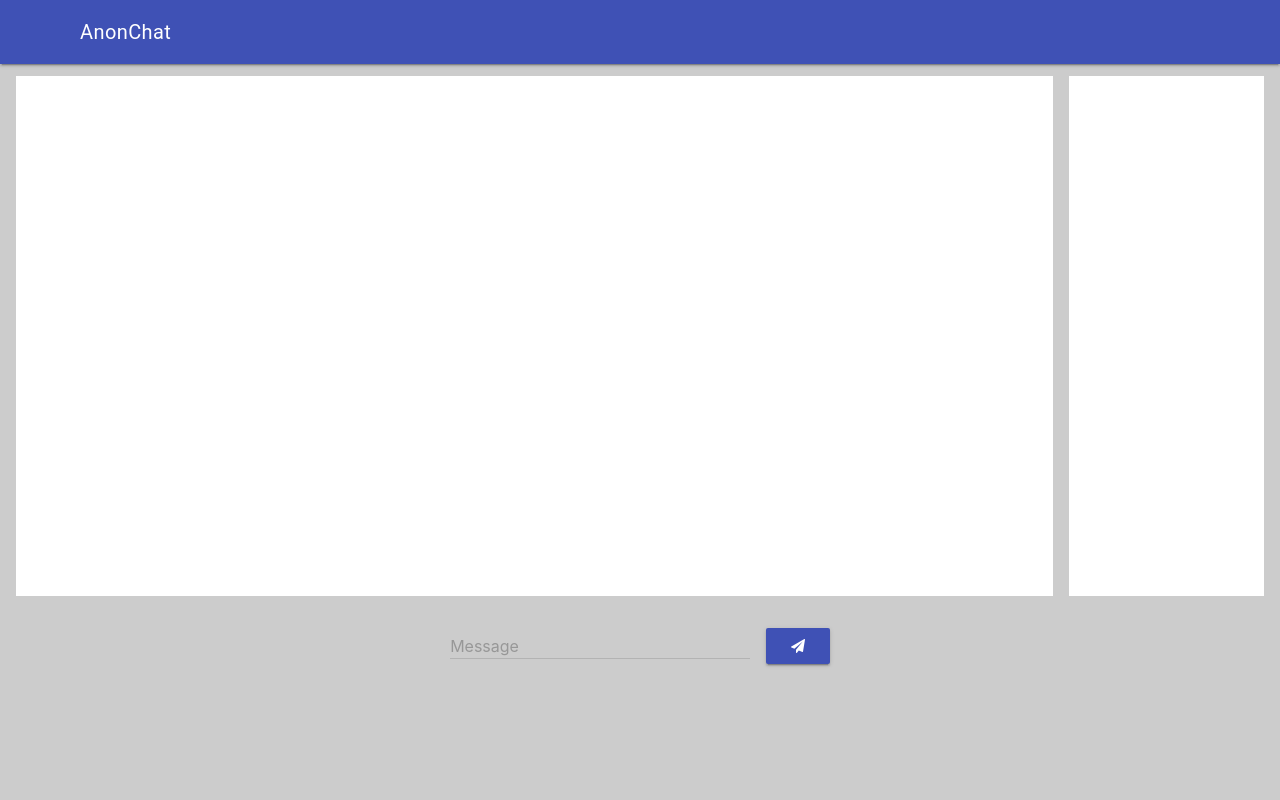
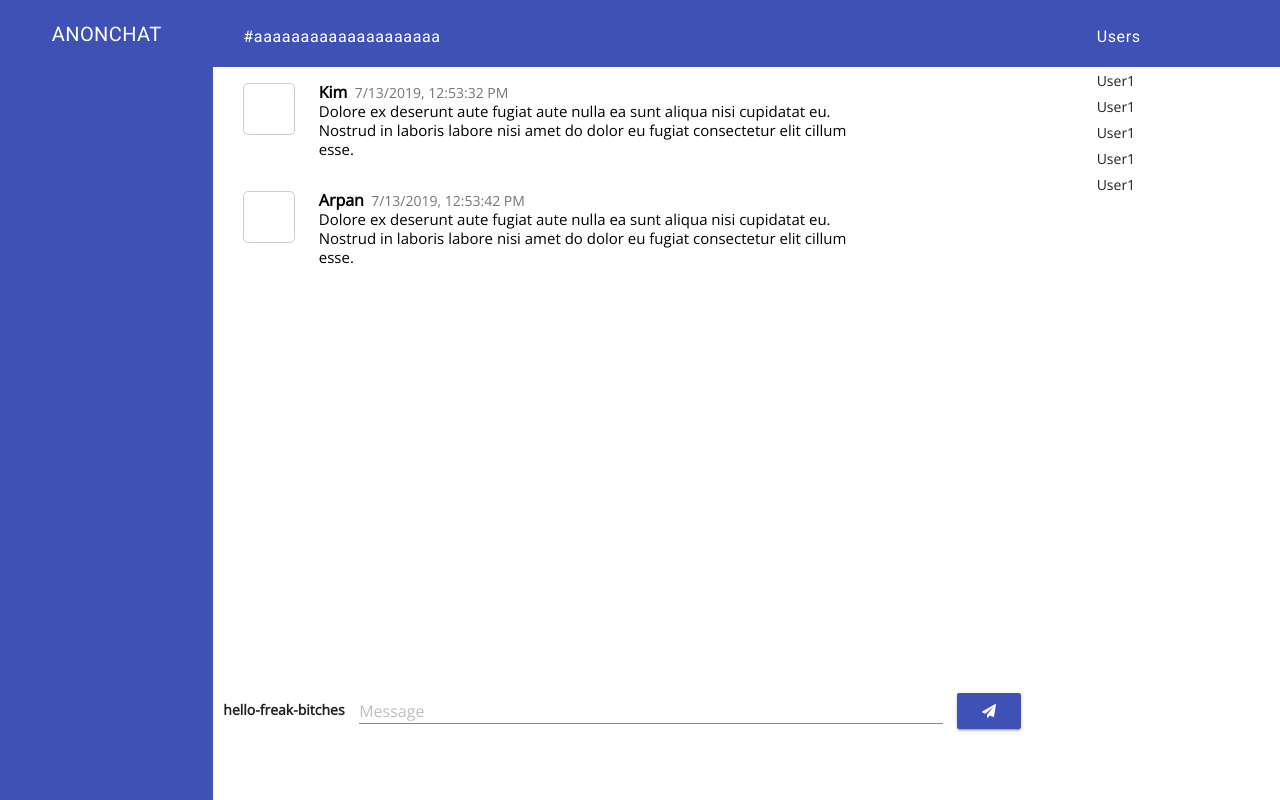
Before and after one commit to ajaydevarakonda/anonchat, a React (Create React App) app: page /chat in a window 1280 px wide. Built offline with nearby package versions, Linux system fonts and the light colour scheme; no server answers.

Commit message:
Design a UI for chat screen.

```diff
--- a/public/index.html
+++ b/public/index.html
@@ -20,9 +20,12 @@
       Learn how to configure a non-root public URL by running `npm run build`.
     -->
     <link rel="stylesheet" href="https://fonts.googleapis.com/icon?family=Material+Icons">
-    <link rel="stylesheet" href="https://code.getmdl.io/1.3.0/material.indigo-pink.min.css">
+    <link rel="stylesheet" href="https://code.getmdl.io/1.3.0/material.indigo-amber.min.css" />
     <script defer src="https://code.getmdl.io/1.3.0/material.min.js"></script>
     <link rel="stylesheet" href="https://stackpath.bootstrapcdn.com/font-awesome/4.7.0/css/font-awesome.min.css">
+    <link href="https://fonts.googleapis.com/css?family=Roboto&display=swap" rel="stylesheet">
+    <link href="https://fonts.googleapis.com/css?family=Open+Sans&display=swap" rel="stylesheet">
+
     <title>AnonChat | Anonymous Chat Application</title>
   </head>
   <body>
--- a/src/App.css
+++ b/src/App.css
@@ -1,5 +1,4 @@
 .App {
-  text-align: center;
 }
 
 .App-logo {
--- a/src/Chat.css
+++ b/src/Chat.css
@@ -1,7 +1,3 @@
-body {
-  background-color: #ccc;
-}
-
 main#chat-container {
   padding-top: 60px;
 }
@@ -9,11 +5,105 @@ main#chat-container {
 #chatbox {
     background-color: #fff;
     height: 65vh;
-    overflow-y: scroll;
+    overflow-y: auto;
 }
 
 #userlist {
     background-color: #fff;
     height: 65vh;
-    overflow-y: scroll;
+    overflow-y: auto;
 }
+
+h5 {
+    color: white;
+}
+
+.message-textfield {
+    width: 70%;
+}
+
+#message-form {
+    padding: 10px;
+}
+
+#chat {
+    height: 75vh;
+    overflow: auto;
+}
+
+.vh100 {
+    height: 100vh;
+}
+
+.text-center {
+    text-align: center;
+}
+
+.sidenav {
+    background-color: #3F51B5;
+}
+
+.chatbox {
+}
+
+.userlist {
+}
+
+#users-literal, #chatbox-literal {
+    vertical-align: middle;
+    background: #3F51B5;
+    color: white;
+    padding: 1px 3px 2px;
+    padding-left: 30px;
+}
+
+#chatbox-literal {
+    text-align: left;
+    padding-left: 30px;
+}
+
+.user {
+    padding-top: 4px;
+    padding-bottom: 2px;
+    padding-left: 30px;
+}
+
+#send-button {
+}
+
+
+.chat-message .username {
+    font-size: 16px;
+    color: black;
+    font-weight: 700;
+    margin-bottom: 5px;
+}
+
+.chat-message .user-message {
+    color: black;
+    font-size: 15px;
+}
+
+.chat-message .chat-pic {
+    height: 50px;
+    width: 50px;
+    margin: 16px 10px 10px;
+    border: 1px solid #ccc;
+    border-radius: 10%;
+}
+
+#chat > div.chat-message {
+    padding-left: 20px;
+}
+
+#chat .mdl-card {
+    min-height: 0px;
+}
+
+#username {
+    font-weight: 700;
+}
+
+#message{
+    border-bottom: 1px solid rgba(63, 81, 181, 0.7);
+}
--- a/src/Chat.js
+++ b/src/Chat.js
@@ -21,51 +21,115 @@ class Chat extends React.Component {
     render() {
         return (
           <div className="App">
-                {/* ================================================================================
-          NAVBAR */}
-                <div className="navbar">
-                    <div className="mdl-layout mdl-js-layout">
-                        <header className="mdl-layout__header">
-                            <div className="mdl-layout__header-row">
-                                {/* Add an image here */}
-                                <span className="mdl-layout-title">AnonChat</span>
-                                <div className="mdl-layout-spacer"></div>
+            <div className="mdl-layout mdl-js-layout mdl-layout--fixed-header">
+              {/* ======================================================================
+                    MAIN CONTENT */}
+              <main className="mdl-layout__content">
+                <div className="mdl-grid mdl-grid--no-spacing">
+                  {/* ==================================================================
+                                SIDENAV */}
+                  <div className="mdl-cell mdl-cell--2-col sidenav vh100 text-center">
+                    <h5>ANONCHAT</h5>
+                  </div>
+
+                  {/* ==================================================================
+                                CHATBOX */}
+                  <div className="mdl-cell mdl-cell--8-col chatbox">
+                    <div id="chatbox-literal">
+                        {/* Chatbox hash here */}
+                        <h6>#aaaaaaaaaaaaaaaaaaaa</h6>
+                    </div>
+                    <div id="chat">
+
+                        {/* ==================================================================
+                            CHAT MESSAGE */}
+                        <div className="mdl-grid mdl-grid--no-spacing chat-message">
+                            <header className="mdl-cell mdl-cell--1-col-desktop">
+                                <div class="chat-pic">
+
                                 </div>
                             </header>
+                            <div className="mdl-card mdl-cell mdl-cell--9-col-desktop">
+                                <div className="mdl-card__supporting-text">
+                                    <div>
+                                        <span className="username">Kim</span>
+                                        &nbsp;&nbsp;
+                                        <span className="timestamp">{(new Date(new Date()-10000)).toLocaleString()}</span>
+                                    </div>
+                                    <span className="user-message">Dolore ex deserunt aute fugiat aute nulla ea sunt aliqua
+                                    nisi cupidatat eu. Nostrud in laboris labore nisi amet
+                                    do dolor eu fugiat consectetur elit cillum esse.</span>
+
+                                </div>
                             </div>
                         </div>
 
-
-                {/* ======================================================================
-                    MAIN CONTENT */}
-                <main id="chat-container" className="dl-layout__content">
                         {/* ==================================================================
-                        CHATBOX */}
-                    <div class="mdl-grid">
-                        <div class="mdl-cell mdl-cell--10-col graybox" id="chatbox">
+                            CHAT MESSAGE */}
+                        <div className="mdl-grid mdl-grid--no-spacing chat-message">
+                            <header className="mdl-cell mdl-cell--1-col-desktop">
+                                <div class="chat-pic">
 
                                 </div>
-                        <div class="mdl-cell mdl-cell--2-col graybox" id="userlist">
+                            </header>
+                            <div className="mdl-card mdl-cell mdl-cell--9-col-desktop">
+                                <div className="mdl-card__supporting-text">
+                                    <div>
+                                        <span className="username">Arpan</span>
+                                        &nbsp;&nbsp;
+                                        <span className="timestamp">{(new Date()).toLocaleString()}</span>
+                                    </div>
+                                    <span className="user-message">Dolore ex deserunt aute fugiat aute nulla ea sunt aliqua
+                                    nisi cupidatat eu. Nostrud in laboris labore nisi amet
+                                    do dolor eu fugiat consectetur elit cillum esse.</span>
+
+                                </div>
                             </div>
                         </div>
 
+                    </div>
+                    {/* ==================================================================
+                        SEND MESSAGE */}
+                    <form id="message-form" onSubmit={this.sendMessage}>
+                      <span id="username">hello-freak-bitches</span>
+                      &nbsp;&nbsp;&nbsp;&nbsp;
+                      <div className="mdl-textfield mdl-js-textfield message-textfield">
+                        <input className="mdl-textfield__input" type="text" id="message" autoComplete="off" />
+                        <label className="mdl-textfield__label" htmlFor="message">Message</label>
+                      </div>
+                      &nbsp;&nbsp;&nbsp;&nbsp;
+                      <button
+                        className="mdl-button mdl-js-button mdl-button--raised mdl-button--colored"
+                        id="send-button"
+                      >
+                        <i
+                          className="fa fa-paper-plane"
+                          aria-hidden="true"
+                        />
+                      </button>
+                    </form>
+                  </div>
 
                   {/* ==================================================================
                             USERS */}
-
-                    {/* ==================================================================
-                        SEND MESSAGE */}
-                    <form onSubmit={this.sendMessage}>
-                        <div className="mdl-textfield mdl-js-textfield">
-                            <input className="mdl-textfield__input" type="text" id="message" />
-                            <label className="mdl-textfield__label" htmlFor="message">Message</label>
+                  <div className="mdl-cell mdl-cell--2-col userlist">
+                    <div id="users-literal">
+                      <h6>Users</h6>
                     </div>
-                        &nbsp;&nbsp;&nbsp;&nbsp;
-                        <button className="mdl-button mdl-js-button mdl-button--raised mdl-button--colored">
-                            <i class="fa fa-paper-plane" aria-hidden="true"></i>
-                        </button>
-                    </form>
+                    <div id="users">
+                        <div className="user">User1</div>
+                        <div className="user">User1</div>
+                        <div className="user">User1</div>
+                        <div className="user">User1</div>
+                        <div className="user">User1</div>
+                    </div>
+                  </div>
+                </div>
+                {/* /.grid */}
               </main>
+              {/* /.layout */}
+            </div>
+            {/* /.App */}
           </div>
         );
     }
--- a/src/index.css
+++ b/src/index.css
@@ -5,6 +5,8 @@ body {
     sans-serif;
   -webkit-font-smoothing: antialiased;
   -moz-osx-font-smoothing: grayscale;
+  font-family: 'Open Sans', sans-serif;
+
 }
 
 code {
```
Lines whose indentation alone changed are shown as unchanged.
